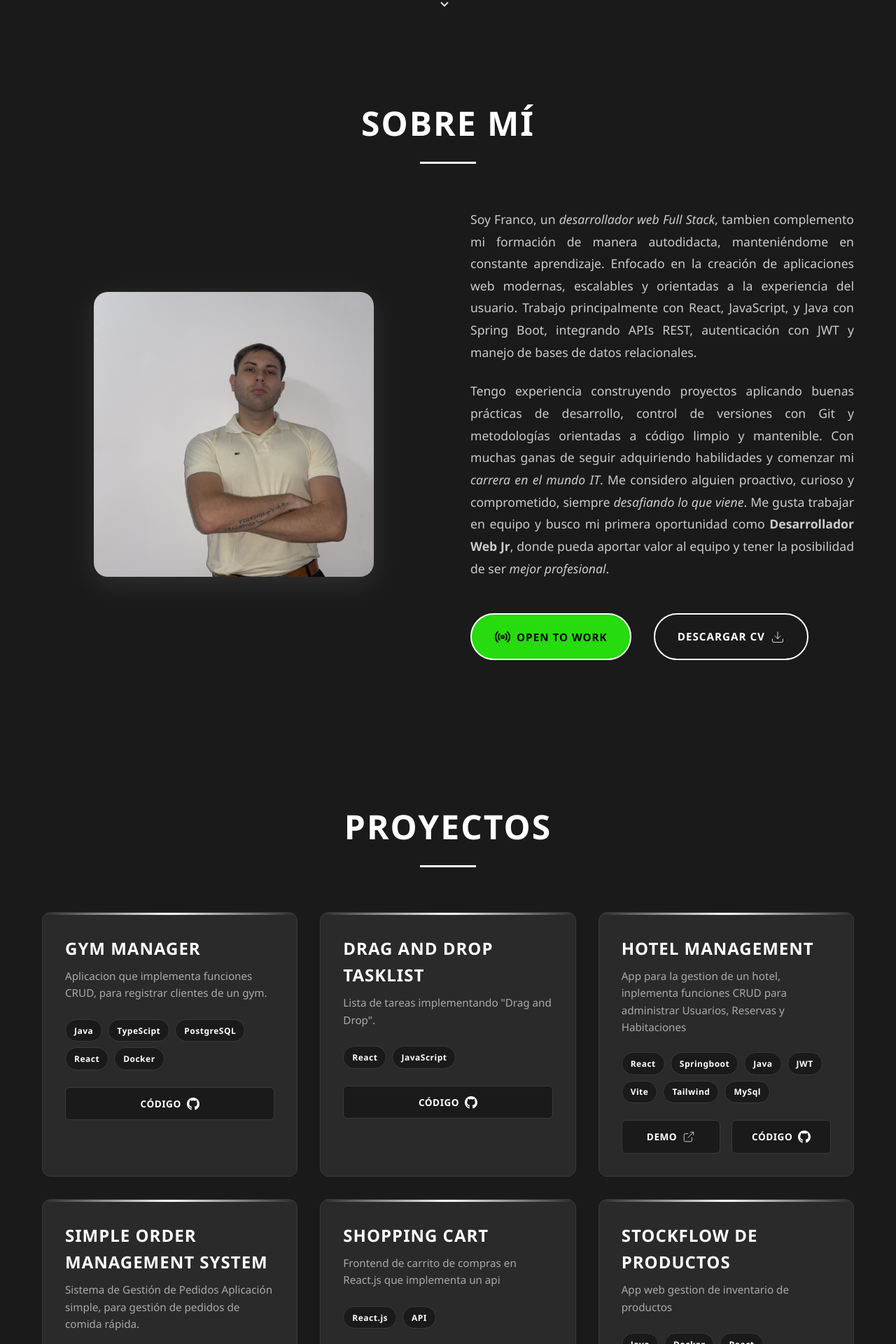
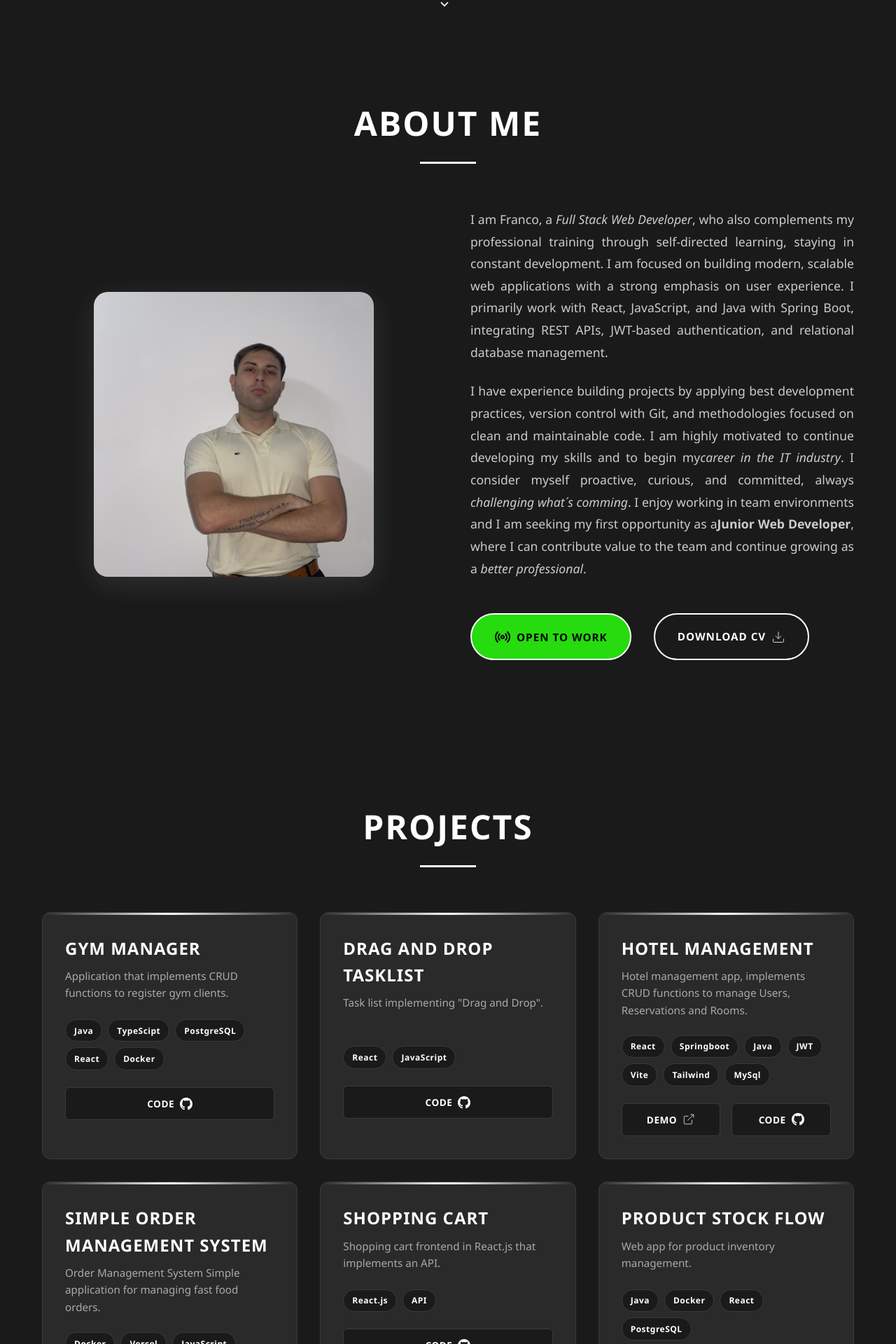
Before and after one commit to FrancoV021/PortfolioApp, a React (Vite) app: page / in a window 1280 px wide. Shown: the part 840-2760 px from the top of the page at 70% size. Built offline with nearby package versions, Linux system fonts and the light colour scheme.

Commit message:
It was translated into English

```diff
--- a/src/components/About.jsx
+++ b/src/components/About.jsx
@@ -6,7 +6,7 @@ export default function About() {
   return (
     <section className="about" id="about">
       <div className="container">
-        <h2 className="section-title">SOBRE MÍ</h2>
+        <h2 className="section-title">ABOUT ME</h2>
 
         <div className="about-content">
           <div className="about-image">
@@ -18,38 +18,35 @@ export default function About() {
 
           <div className="about-text">
             <p className="about-description">
-              Soy Franco, un <i>desarrollador web Full Stack</i>, tambien complemento mi
-              formación de manera autodidacta, manteniéndome en constante
-              aprendizaje. Enfocado en la creación de
-              aplicaciones web modernas, escalables y orientadas a la experiencia
-              del usuario. Trabajo principalmente con React, JavaScript,
-              y Java con Spring Boot, integrando APIs REST, autenticación con JWT y
-              manejo de bases de datos relacionales.
+              I am Franco, a <i>Full Stack Web Developer</i>, who also complements my
+              professional training through self-directed learning, staying in constant
+              development. I am focused on building modern, scalable web applications
+              with a strong emphasis on user experience. I primarily work with React,
+              JavaScript, and Java with Spring Boot, integrating REST APIs, JWT-based
+              authentication, and relational database management.
             </p>
 
             <p className="about-description">
-              Tengo experiencia construyendo proyectos aplicando buenas prácticas
-              de desarrollo, control de versiones con Git y metodologías
-              orientadas a código limpio y mantenible.
-              Con muchas ganas de seguir adquiriendo
-              habilidades y comenzar mi <i>carrera en el mundo IT</i>.
-              Me considero alguien proactivo, curioso y comprometido, siempre
-              <i> desafiando lo que viene</i>. Me gusta trabajar en equipo
-               y busco mi primera oportunidad como <b>Desarrollador Web Jr</b>
-              , donde pueda aportar valor al equipo y tener la posibilidad
-              de ser <i>mejor profesional</i>.
+              I have experience building projects by applying best development practices,
+              version control with Git, and methodologies focused on clean and maintainable
+              code. I am highly motivated to continue developing my skills and to begin my
+              <i>career in the IT industry</i>. I consider myself proactive, curious, and
+              committed, always <i>challenging what´s comming</i>. I enjoy working in
+              team environments and I am seeking my first opportunity as a
+              <b>Junior Web Developer</b>, where I can contribute value to the team and
+              continue growing as a <i>better professional</i>.
             </p>
             <div className="about-buttons">
               <a href="https://www.linkedin.com/in/franco-santacatalina-735347244/" target='Linkedin-franco-santacatalina'>
-              <button className="btn btn-primary" aria-label="Open to work">
-                <Radio/>
-                <span> OPEN TO WORK</span>
-                <div className="btn-animation"></div>
-              </button>
+                <button className="btn btn-primary" aria-label="Open to work">
+                  <Radio />
+                  <span> OPEN TO WORK</span>
+                  <div className="btn-animation"></div>
+                </button>
               </a>
 
-               <a href="/download/CvSantacatalinaFranco.pdf" download className="btn btn-secondary" aria-label="Download CV">
-                <span>DESCARGAR CV</span>
+              <a href="/download/CvSantacatalinaFranco.pdf" download className="btn btn-secondary" aria-label="Download CV">
+                <span>DOWNLOAD CV</span>
                 <svg
                   xmlns="http://www.w3.org/2000/svg"
                   viewBox="0 0 24 24"
--- a/src/components/Footer.jsx
+++ b/src/components/Footer.jsx
@@ -32,11 +32,11 @@ export default function Footer() {
         <div className="footer-content">
           <div className="footer-section">
             <h3>FranhiCode</h3>
-            <p>Desarrollador Web Full Stack Jr con muchas ganas de sumar y aprender del mundo IT.</p>
+            <p>Junior Full Stack Web Developer eager to contribute and learn about the IT world.</p>
           </div>
 
           <div className="footer-section">
-            <h4>Redes Sociales</h4>
+            <h4>Social Networks</h4>
             <div className="social-links">
               {socialLinks.map((link, idx) => (
                 <a
@@ -59,7 +59,7 @@ export default function Footer() {
 
         <div className="footer-bottom">
           <p>&copy; {currentYear} Franhicode.</p>
-          <p>Diseñado y desarrollado con ❤️ por Franco</p>
+          <p>Designed and developed with ❤️ by Franco.</p>
         </div>
       </div>
     </footer>
--- a/src/components/FullStack.jsx
+++ b/src/components/FullStack.jsx
@@ -11,11 +11,11 @@ export default function FullStack() {
       technologies: ['Node.js', 'Java', 'Spring Web', 'Spring Data JPA', 'Spring Security JWT', 'RESTful APIs'],
     },
     database: {
-      title: 'Base de Datos',
+      title: 'Databases',
       technologies: ['MySQL', 'MySQL Workbench', 'PostgreSQL', 'PgAdmin', 'Data Model', 'Queries SQL'],
     },
     tools: {
-      title: 'Herramientas y Metodologías',
+      title: 'Tools and Methodologies',
       technologies: ['Git', 'GitHub', 'Visual Studio Code', 'IntelliJ IDEA', 'Postman', 'Docker', 'Vite', 'Maven'],
     },
     devops: {
@@ -23,7 +23,7 @@ export default function FullStack() {
       technologies: ['Vercel Deploy', 'Render Deploy', 'Docker', 'CMD Commands', 'PowerShell', 'Git Workflow'],
     },
     architecture: {
-      title: 'Arquitectura & Patrones',
+      title: 'Architecture & Patterns',
       technologies: ['Layered Architecture', 'Clean Code', 'SOLID Principles', 'Dessign Patterns', 'Scrum', 'Jira', 'Trello'],
     },
   };
@@ -33,8 +33,8 @@ export default function FullStack() {
       <div className="container">
         <h2 className="section-title">FULL STACK DEVELOPER</h2>
         <p className="fullstack-intro">
-          Domino el stack completo de desarrollo web, desde el frontend interactivo hasta el backend robusto, con
-          experiencia en bases de datos y deployment en producción.
+          I have mastered the full web development stack, from interactive frontend to robust backend,
+          with experience in databases and production deployment.
         </p>
 
         <div className="skills-grid">
--- a/src/components/Hero.jsx
+++ b/src/components/Hero.jsx
@@ -29,7 +29,7 @@ export default function Hero() {
               }}
             />
           </div>
-          <p className="hero-subtitle">Desarrollador web FullStack</p>
+          <p className="hero-subtitle">FullStack Web Developer.</p>
         </div>
 
         <div className="hero-background">
--- a/src/components/Proyects.jsx
+++ b/src/components/Proyects.jsx
@@ -5,21 +5,21 @@ export default function Projects() {
     {
       id: 1,
       title: 'Gym Manager',
-      description: 'Aplicacion que implementa funciones CRUD, para registrar clientes de un gym.',
+      description: 'Application that implements CRUD functions to register gym clients.',
       technologies: ['Java', 'TypeScipt', 'PostgreSQL', 'React', 'Docker'],
       link: 'https://github.com/FrancoV021/CrudFullstack',
     },
     {
       id: 2,
       title: 'Drag and Drop TaskList',
-      description: 'Lista de tareas implementando "Drag and Drop".',
+      description: 'Task list implementing "Drag and Drop".',
       technologies: ['React', 'JavaScript'],
       link: 'https://github.com/FrancoV021/Proyecto-DragNdrop-'
     },
     {
       id: 3,
       title: 'Hotel Management',
-      description: 'App para la gestion de un hotel, inplementa funciones CRUD para administrar Usuarios, Reservas y Habitaciones',
+      description: 'Hotel management app, implements CRUD functions to manage Users, Reservations and Rooms.',
       technologies: ['React', 'Springboot', 'Java', 'JWT', 'Vite', 'Tailwind', 'MySql'],
       link: 'https://github.com/FrancoV021/Crud-Fullstack-Gestion-Hotel-DelRio',
       deployed: 'https://crud-fullstack-gestion-hotel-del-ri.vercel.app/',
@@ -27,21 +27,21 @@ export default function Projects() {
     {
       id: 4,
       title: 'Simple order management system',
-      description: 'Sistema de Gestión de Pedidos Aplicación simple, para gestión de pedidos de comida rápida.',
+      description: 'Order Management System Simple application for managing fast food orders.',
       technologies: ['Docker', 'Vercel', 'JavaScript', 'Java'],
       link: 'https://github.com/FrancoV021/Crud-FullStack-FastEat'
     },
     {
       id: 5,
       title: 'Shopping Cart',
-      description: 'Frontend de carrito de compras en React.js que implementa un api',
+      description: 'Shopping cart frontend in React.js that implements an API.',
       technologies: ['React.js', 'API'],
       link: 'https://github.com/FrancoV021/Proyecto-Carrito-de-compras',
     },
     {
       id: 6,
-      title: 'StockFLow de productos',
-      description: 'App web gestion de inventario de productos',
+      title: 'Product Stock Flow',
+      description: 'Web app for product inventory management.',
       technologies: ['Java', 'Docker', 'React', 'PostgreSQL'],
       link: 'https://github.com/FrancoV021/PROYECTO-CRUD---fullstack-'
     },
@@ -50,7 +50,7 @@ export default function Projects() {
   return (
     <section className="projects" id="projects">
       <div className="container">
-        <h2 className="section-title">PROYECTOS</h2>
+        <h2 className="section-title">PROJECTS</h2>
 
         <div className="projects-grid">
           {projects.map((project) => (
@@ -79,7 +79,7 @@ export default function Projects() {
                   target="_blank"
                   rel="noopener noreferrer"
                   className="project-link deployed"
-                  aria-label="Ver proyecto desplegado"
+                  aria-label="View deployed project"
                 >
                   DEMO
                   <svg
@@ -102,9 +102,9 @@ export default function Projects() {
                   target="_blank"
                   rel="noopener noreferrer"
                   className="project-link repo"
-                  aria-label="Ver repositorio en GitHub"
+                  aria-label="View repo in GitHub"
                 >
-                  CÓDIGO
+                  CODE
                   <svg
                     xmlns="http://www.w3.org/2000/svg"
                     viewBox="0 0 24 24"
--- a/src/components/TechSlider.jsx
+++ b/src/components/TechSlider.jsx
@@ -21,7 +21,7 @@ export default function TechSlider() {
   return (
     <section className="tech-slider-section">
       <div className="container">
-        <h3 className="slider-title">TECNOLOGÍAS APRENDIDAS</h3>
+        <h3 className="slider-title">TECHNOLOGIES LEARNED</h3>
 
         <Swiper
           modules={[Autoplay, Navigation, Pagination]}
```
Also changed, not shown: src/components/Contact.jsx (+11 -11 lines).
